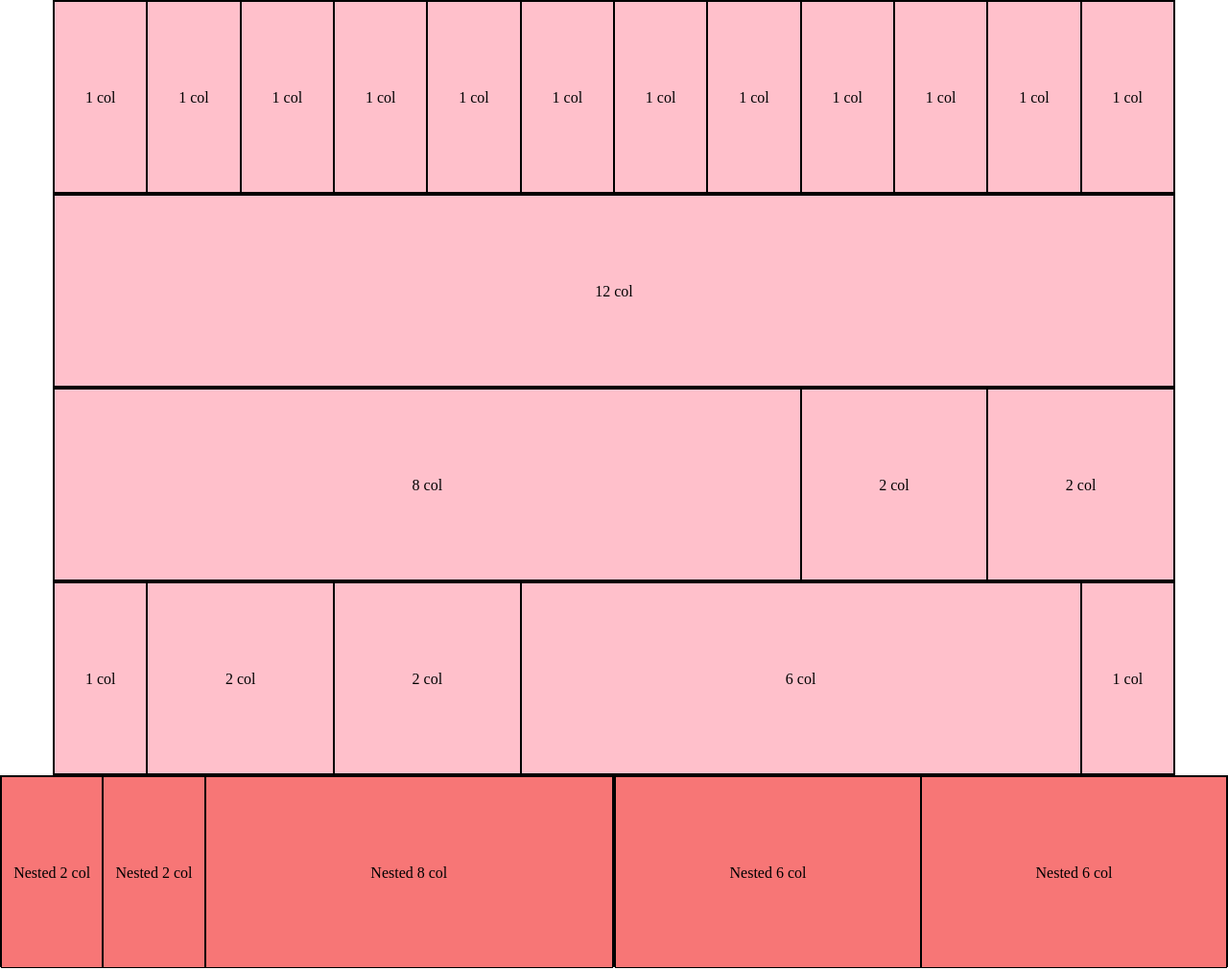
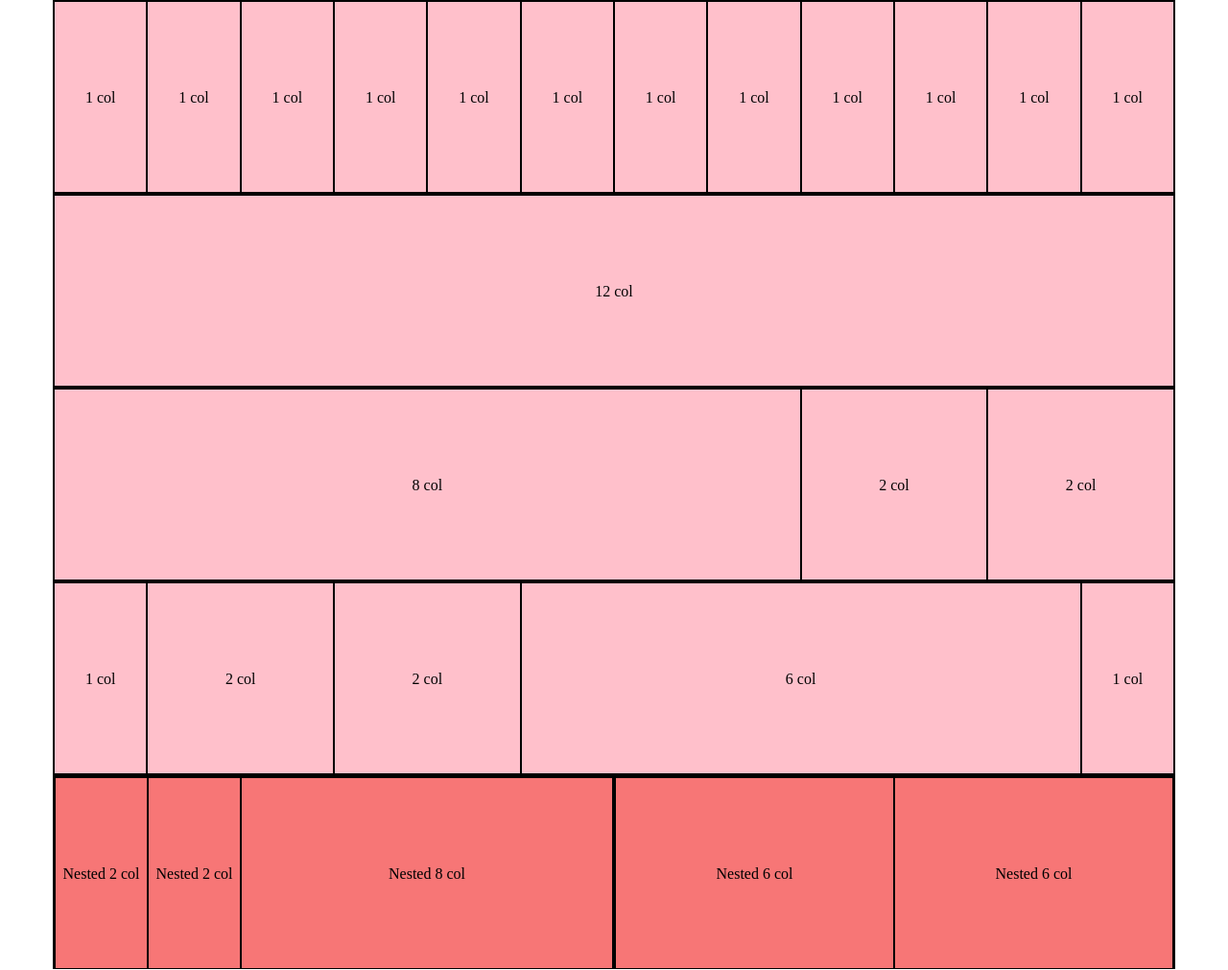
Before and after one commit to FedericoCaiello/html-css-12bool, a plain HTML site: page index.html in a window 1280 px wide. Shown: the whole page at 96% size. Drawn offline with Linux system fonts and the light colour scheme.

Commit message:
correzioni

```diff
--- a/index.html
+++ b/index.html
@@ -36,16 +36,16 @@
       <div class="col-6"><p>6 col</p></div>
       <div class="col-1"><p>1 col</p></div>
     </div>
-    <div class="conteiner">
-      <div class="col-6">
+    <div class="container">
+      <div class="col-6 container">
         <div class="col-2 background">Nested 2 col</div>
         <div class="col-2 background">Nested 2 col</div>
         <div class="col-8 background">Nested 8 col</div>
       </div>
-        <div class="col-6">
+        <div class=" col-6 container">
         <div class="col-6 background">Nested 6 col</div>
         <div class="col-6 background">Nested 6 col</div>
-      </div>
+        </div>
     </div>
 
   </body>
```
